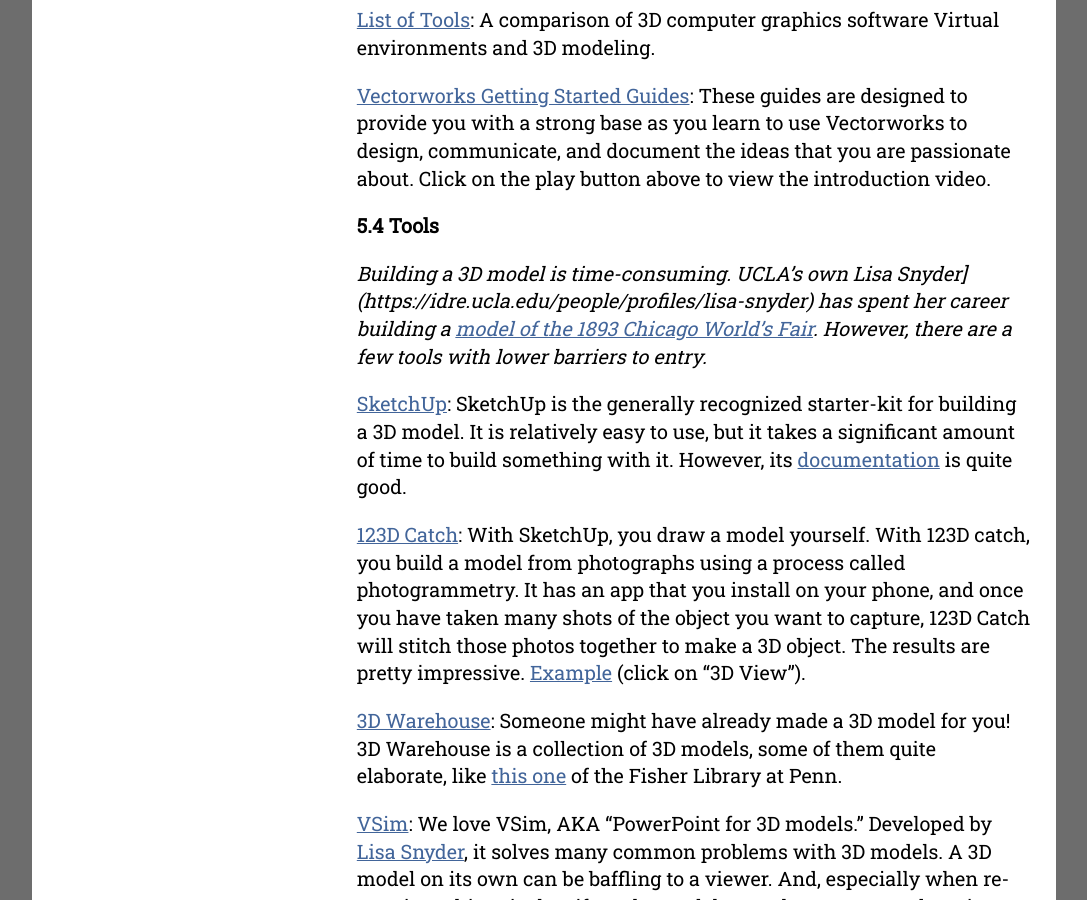
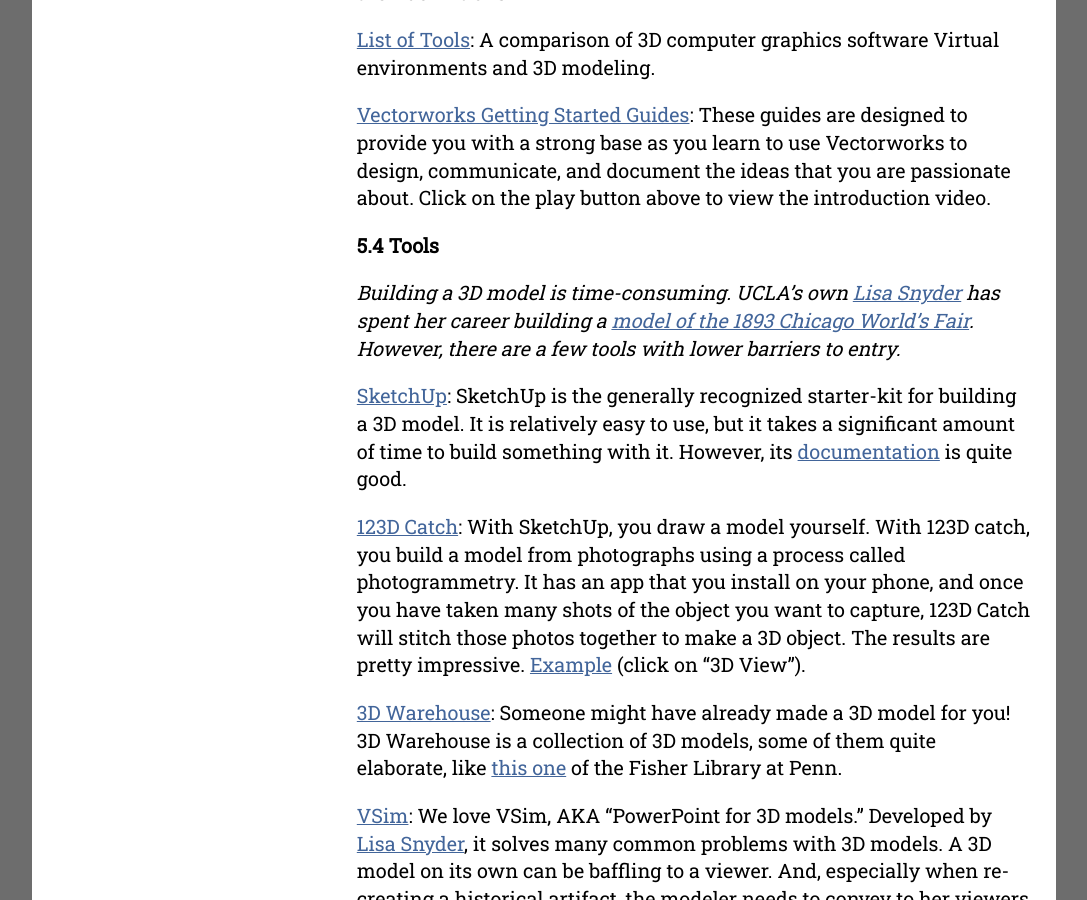
Before and after one commit to ucla-beyond-slide-library/DAH101, a Jekyll site: the page built from Chapter5.md, in a window 1280 px wide and 900 px high, scrolled down 5120 px. Shown: the whole window, without its empty margins (96-1183 px from the left). Built offline with Jekyll 4.4.1, drawn with Linux system fonts in a browser that asks for light colours.

Commit message:
ch5 edits

```diff
--- a/Chapter5.md
+++ b/Chapter5.md
@@ -64,6 +64,7 @@
 [SketchUp Help](http://help.sketchup.com/en): Got SketchUp questions? Need a walk through or some troubleshooting help? The Sketch Up Help page can point you in the right direction for finding the solution or resource you need.
 
 Archaeology Data Service / Digital Antiquity Guides to Good Practice:
+
 [“Laser Scanning for Archaeology.”](http://guides.archaeologydataservice.ac.uk/g2gp/LaserScan_Toc): This document serves as a guide to good practice for the collection and archival of point cloud datasets and the additional derived products produced by terrestrial laser scanners in cultural heritage applications.
 [“Close-Range Photogrammetry.”](http://guides.archaeologydataservice.ac.uk/g2gp/Photogram_Toc): This document serves as a guide to good practice for the documentation and archival of close-range photogrammetry (CRP) datasets and the additional derived products produced by digital photogrammetry in cultural heritage applications.
 
@@ -93,7 +94,7 @@
 
 **5.4 Tools**
 
-*Building a 3D model is time-consuming. UCLA’s own Lisa Snyder](https://idre.ucla.edu/people/profiles/lisa-snyder) has spent her career building a [model of the 1893 Chicago World’s Fair](http://www.ust.ucla.edu/ustweb/Projects/columbian_expo.htm). However, there are a few tools with lower barriers to entry.*
+*Building a 3D model is time-consuming. UCLA’s own [Lisa Snyder](https://idre.ucla.edu/people/profiles/lisa-snyder) has spent her career building a [model of the 1893 Chicago World’s Fair](http://www.ust.ucla.edu/ustweb/Projects/columbian_expo.htm). However, there are a few tools with lower barriers to entry.*
 
 [SketchUp](http://www.sketchup.com/): SketchUp is the generally recognized starter-kit for building a 3D model. It is relatively easy to use, but it takes a significant amount of time to
 build something with it. However, its [documentation](http://www.sketchup.com/learn) is quite good.
```
